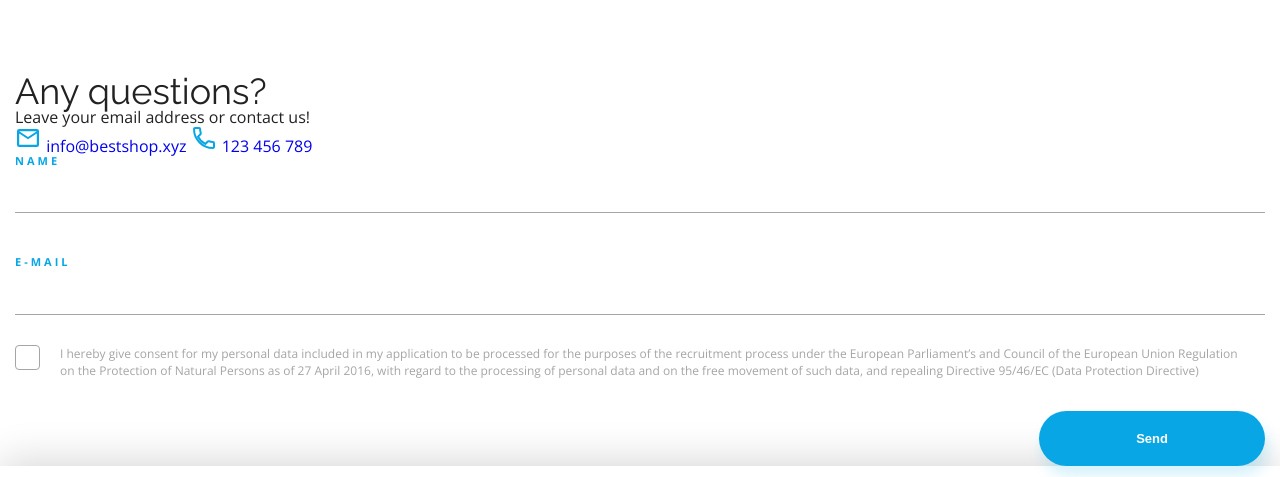
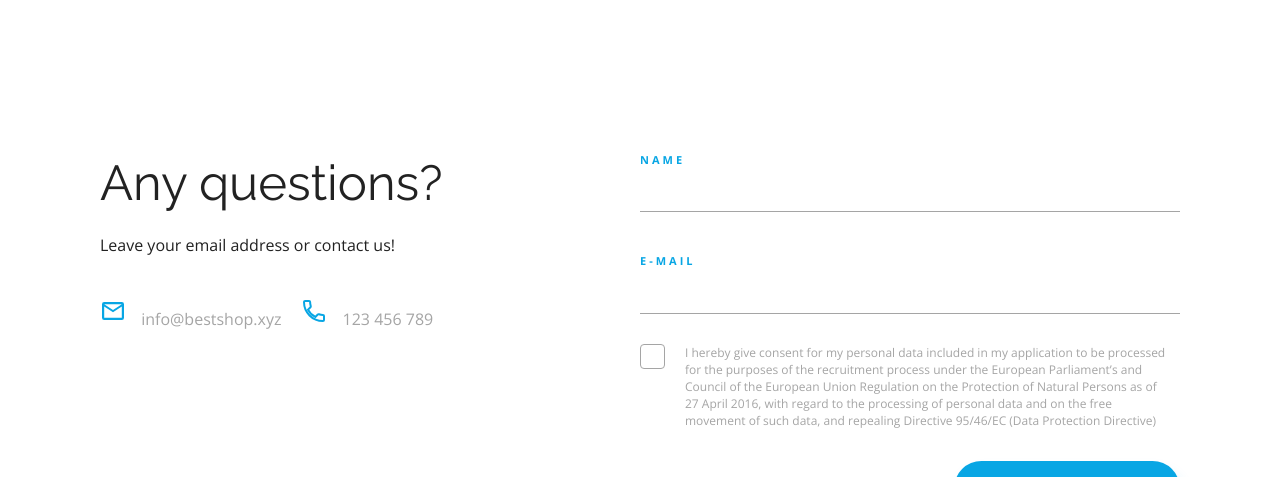
Before and after one commit to szmdm/workshop_01_2, a website: page index.html in a window 1280 px wide. Shown: the part 3769-4246 px from the top of the page. Drawn offline with nearby package versions, Linux system fonts and the light colour scheme.

Commit message:
contact form

```diff
--- a/scss/_contact.scss
+++ b/scss/_contact.scss
@@ -1,13 +1,18 @@
-
-
-
 .contact {
   padding: 80px 100px 100px;
   display: flex;
   justify-content: center;
+  @include desktop-max {
+    flex-direction: column;
+    align-items: center;
+    padding: 50px 15px;
+  }
 }
 .contact__column {
   width: 50%;
+  @include desktop-max {
+    width: 100%;
+  }
 }
 .contact__title {
   font-size: 3.0625rem;
@@ -35,78 +40,3 @@
     margin-right: 10px;
   }
 }
-.form {
-  display: flex;
-  flex-direction: column;
-  .btn {
-    font-size: 0.8125rem;
-    padding: 20px 97px;
-    align-self: flex-end;
-    margin-top: 20px;
-  }
-}
-.form__field {
-  display: flex;
-  flex-direction: column;
-  &:first-of-type {
-    margin-bottom: 42px;
-  }
-}
-.form__label {
-  font-weight: bold;
-  text-transform: uppercase;
-  color: var(--color-primary);
-  line-height: 0.9rem;
-  letter-spacing: 3px;
-  font-size: 0.6875rem;
-}
-.form__input {
-  border: none;
-  border-bottom: 1px solid var(--color-grey);
-  background-color: transparent;
-  line-height: 2.625rem;
-}
-.form__consent {
-  margin-top: 30px;
-}
-.form__checkbox {
-  display: block;
-  position: relative;
-  padding-left: 35px;
-  margin-bottom: 12px;
-  cursor: pointer;
-  font-size: 1.375rem;
-  input {
-    position: absolute;
-    opacity: 0;
-    cursor: pointer;
-    height: 0;
-    width: 0;
-    &:checked {
-      ~ {
-        .checkbox {
-          background-image: url(../assets/Checkmark.svg);
-          background-position: center;
-          background-size: 50%;
-          background-repeat: no-repeat;
-        }
-      }
-    }
-  }
-  .checkbox {
-    position: absolute;
-    top: 0;
-    left: 0;
-    height: 25px;
-    width: 25px;
-    background-color: var(--color-white);
-    border: 1px solid var(--color-grey);
-    border-radius: 4px;
-  }
-  .consent__text {
-    margin: 0 10px;
-    font-size: 0.75rem;
-    color: var(--color-grey);
-    line-height: 17px;
-  }
-}
--- a/scss/_form.scss
+++ b/scss/_form.scss
@@ -1,82 +1,88 @@
 .form {
   display: flex;
   flex-direction: column;
+
+  @include desktop-max {
+    margin-top: 20px;
   }
 
-.form__field {
+  &__field {
     display: flex;
     flex-direction: column;
+
+    &:first-of-type {
+      margin-bottom: 42px;
+    }
   }
 
-.form__field:first-of-type {
-  margin-bottom: 42px;
-}
-
-.form__label {
+  &__label {
     font-weight: bold;
     text-transform: uppercase;
-  color: var(--color-primary);
+    color: $color-primary;
     line-height: 0.9rem;
     letter-spacing: 3px;
     font-size: 0.6875rem;
   }
 
-.form__input {
+  &__input {
     border: none;
-  border-bottom: 1px solid var(--color-grey);
+    border-bottom: 1px solid $color-grey;
     background-color: transparent;
     line-height: 2.625rem;
   }
 
-.form__consent {
+  &__consent {
     margin-top: 30px;
   }
 
-.form__checkbox {
+  &__checkbox {
     display: block;
     position: relative;
     padding-left: 35px;
     margin-bottom: 12px;
     cursor: pointer;
     font-size: 1.375rem;
-}
 
-.form__checkbox input {
+    input {
       position: absolute;
       opacity: 0;
       cursor: pointer;
       height: 0;
       width: 0;
+
+      &:checked {
+        ~ .checkbox {
+          background-image: url(../assets/Checkmark.svg);
+          background-position: center;
+          background-size: 50%;
+          background-repeat: no-repeat;
+        }
+      }
     }
 
-.form__checkbox .checkbox {
+    .checkbox {
       position: absolute;
       top: 0;
       left: 0;
       height: 25px;
       width: 25px;
-  background-color: var(--color-white);
-  border: 1px solid var(--color-grey);
+      background-color: $color-white;
+      border: 1px solid $color-grey;
       border-radius: 4px;
     }
 
-.form__checkbox input:checked ~ .checkbox {
-  background-image: url(../assets/Checkmark.svg);
-  background-position: center;
-  background-size: 50%;
-  background-repeat: no-repeat;
+    .consent__text {
+      margin: 0 10px;
+      font-size: 0.75rem;
+      color: $color-grey;
+      line-height: 17px;
+    }
   }
 
-.form__checkbox .consent__text {
-  margin: 0 10px;
-  font-size: 0.75rem;
-  color: var(--color-grey);
-  line-height: 17px;
-}
-
-.form .btn {
+  .btn {
     font-size: 0.8125rem;
     padding: 20px 97px;
     align-self: flex-end;
     margin-top: 20px;
   }
+}
--- a/scss/_variables.scss
+++ b/scss/_variables.scss
@@ -18,3 +18,10 @@ $desktop: "(min-width: 1024px)";
 $tablet: "(min-width:768px) and (max-width:1023px)";
 $mobile: "(max-width: 767px)";
 //$gutter: 8px;
+$color-primary: #08A6E4;
+$color-primary-shadow: rgba(7, 172, 230, .16);
+$color-redish: #FB3B64;
+$color-green: #55DFB4;
+$color-black: #000000;
+$color-white: #ffffff;
+$color-grey: #A5A5A5;
--- a/scss/main.scss
+++ b/scss/main.scss
@@ -1,6 +1,7 @@
 @import "reset";
 @import "breakpoints";
 @import "common";
+@import "contact";
 @import "fonts";
 @import "grid";
 @import "logo";
```
Also changed, not shown: css/main.css, 1 other file. Lines whose indentation alone changed are shown as unchanged.
